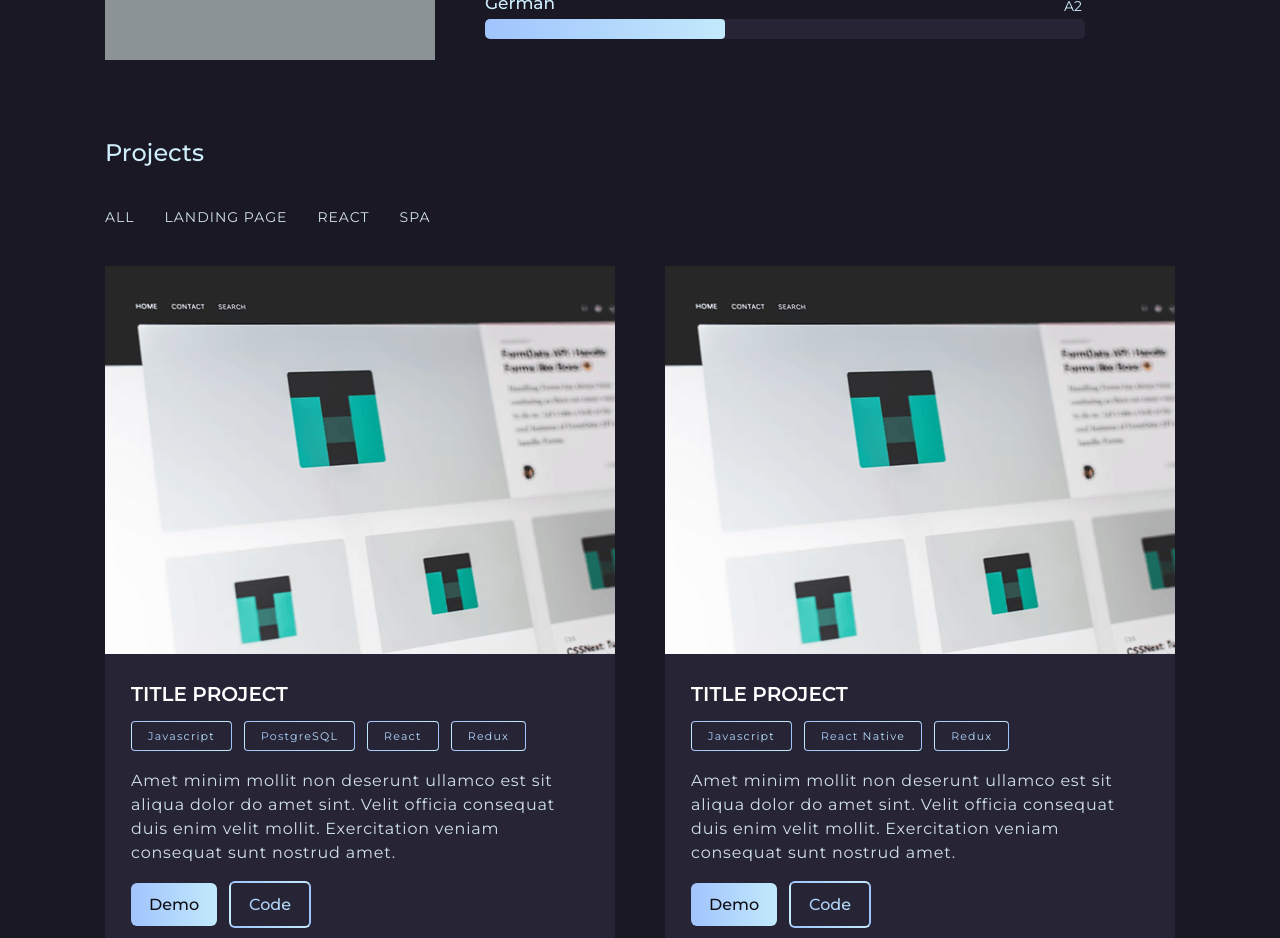
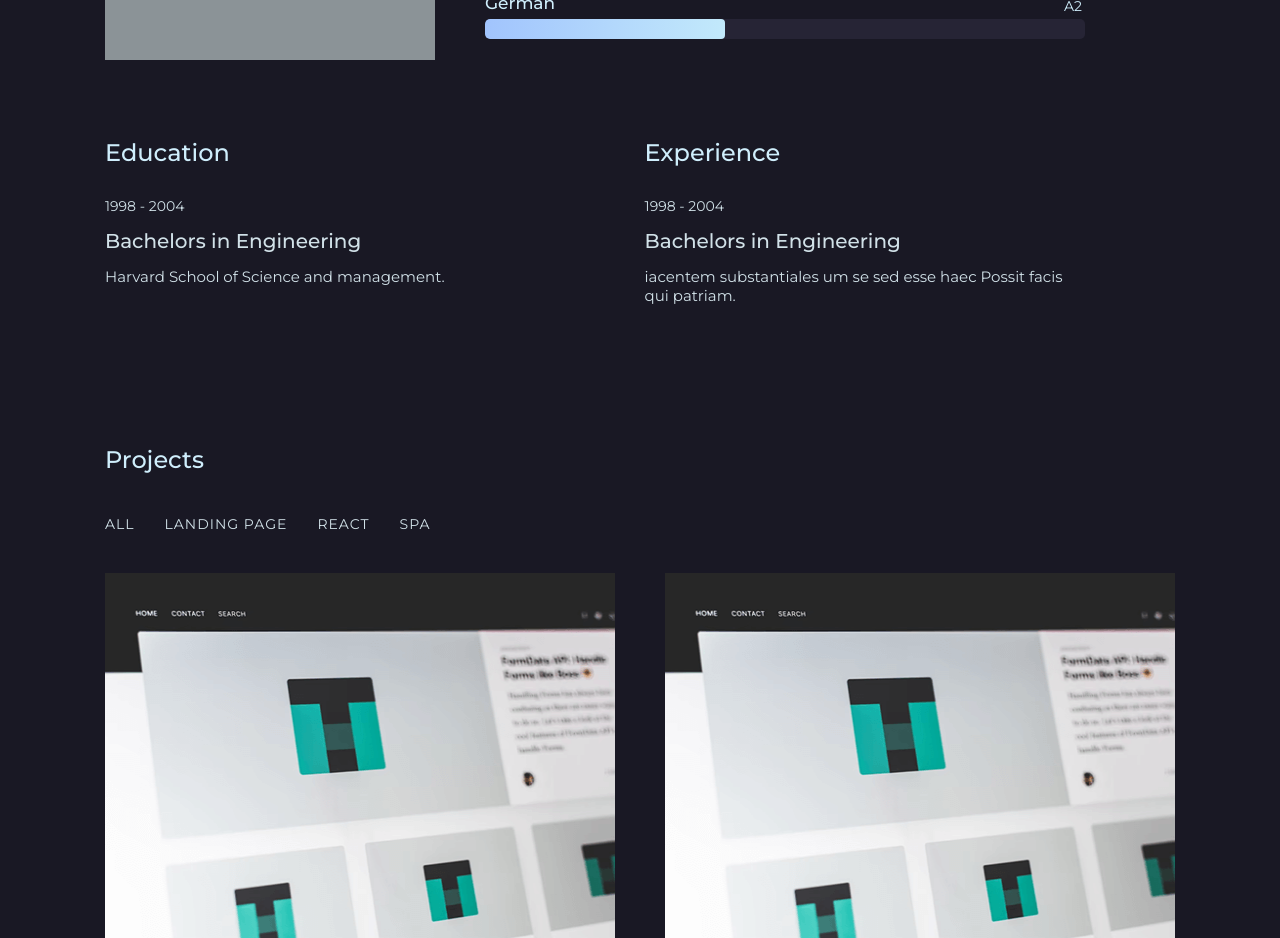
Before and after one commit to hoakiin/portfolio, a React (Vite) app: page / in a window 1280 px wide. Shown: the part 1440-2378 px from the top of the page. Built offline with nearby package versions, Linux system fonts and the light colour scheme.

Commit message:
feat: add Background layout and styles

```diff
--- a/src/App.tsx
+++ b/src/App.tsx
@@ -2,6 +2,7 @@ import './App.css'
 import { Footer } from './layout/footer/Footer';
 import { Header } from './layout/header/Header';
 import { About } from './layout/sections/about/About';
+import { Background } from './layout/sections/background/Background';
 import { Contacts } from './layout/sections/contacts/Contacts';
 import { Main } from './layout/sections/main/Main';
 import { Skills } from './layout/sections/skills/Skills';
@@ -13,6 +14,7 @@ function App() {
             <Header/>
             <Main/>
             <About/>
+            <Background/>
             <Projects/>
             <Skills/>
             <Contacts/>
--- /dev/null
+++ b/src/layout/sections/background/Background.tsx
@@ -0,0 +1,50 @@
+import styled from "styled-components";
+import { SectionTitle } from "../../../components/SectionTitle";
+import { Container } from "../../../components/Container";
+import { FlexWrapper } from "../../../components/FlexWrapper";
+import { Item } from "./item/Item";
+
+export const Background = () => {
+  return (
+    <StyledBackground>
+      <Container>
+        <FlexWrapper>
+          <div>
+            <SectionTitle>Education</SectionTitle>
+            <ItemsWrapper>
+              <Item
+                years="1998 - 2004"
+                name="Bachelors in Engineering"
+                text="Harvard School of Science and management."
+              />
+            </ItemsWrapper>
+          </div>
+          <div>
+            <SectionTitle>Experience</SectionTitle>
+            <ItemsWrapper>
+              <Item
+                years="1998 - 2004"
+                name="Bachelors in Engineering"
+                text="iacentem substantiales um se sed esse haec Possit facis qui patriam."
+              />
+            </ItemsWrapper>
+          </div>
+        </FlexWrapper>
+      </Container>
+    </StyledBackground>
+  );
+};
+
+const StyledBackground = styled.section`
+  margin-bottom: 140px;
+
+  ${FlexWrapper} {
+    gap: 200px;
+  }
+`;
+
+const ItemsWrapper = styled.div`
+  display: flex;
+  flex-direction: column;
+  gap: 55px;
+`;
--- /dev/null
+++ b/src/layout/sections/background/item/Item.tsx
@@ -0,0 +1,33 @@
+import styled from "styled-components";
+
+type ItemPropsType = {
+  years: string;
+  name: string;
+  text: string;
+};
+
+export const Item = ({ years, name, text }: ItemPropsType) => {
+  return (
+    <div>
+      <Years>{years}</Years>
+      <Name>{name}</Name>
+      <Text>{text}</Text>
+    </div>
+  );
+};
+
+const Years = styled.p`
+  font-size: 14px;
+  font-weight: 400;
+`;
+
+const Name = styled.p`
+  font-size: 20px;
+  font-weight: 500;
+  margin: 14px 0 14px 0;
+`;
+
+const Text = styled.p`
+  max-width: 420px;
+  font-size: 15px;
+`;
```
